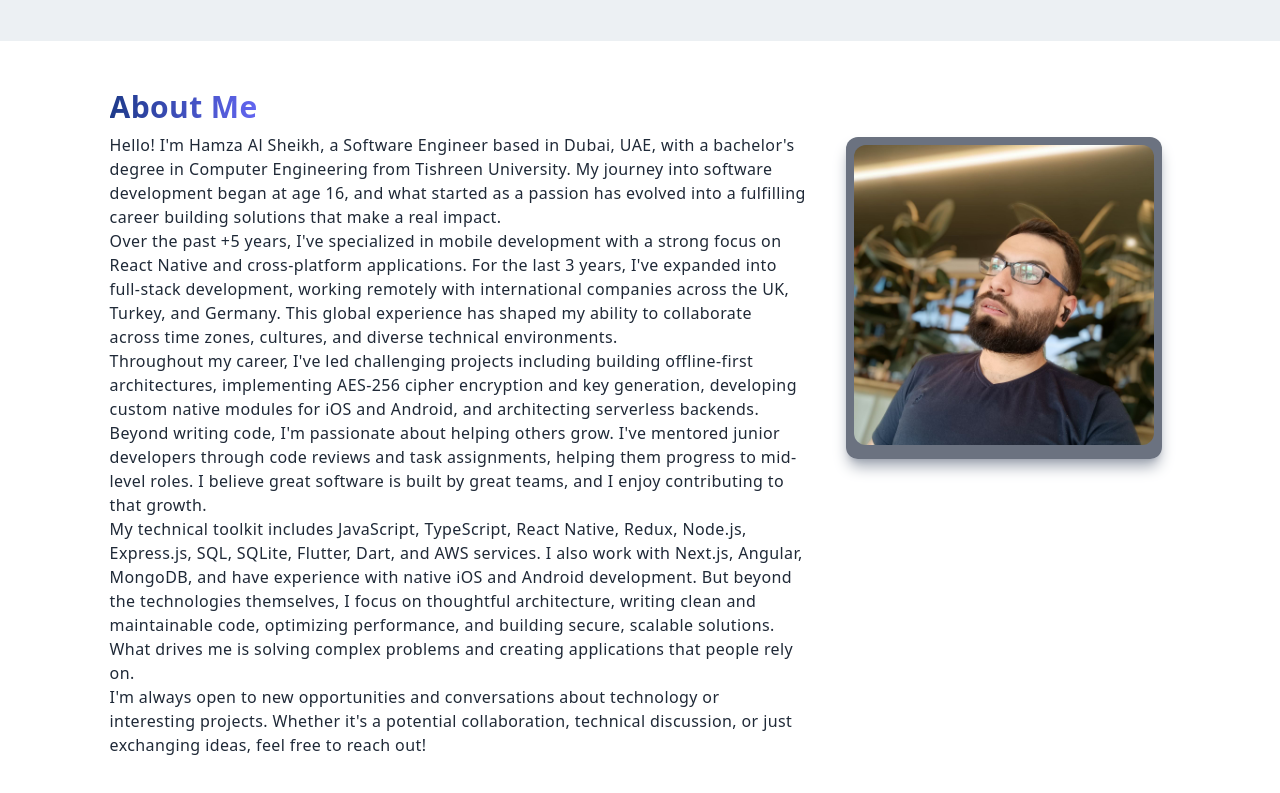
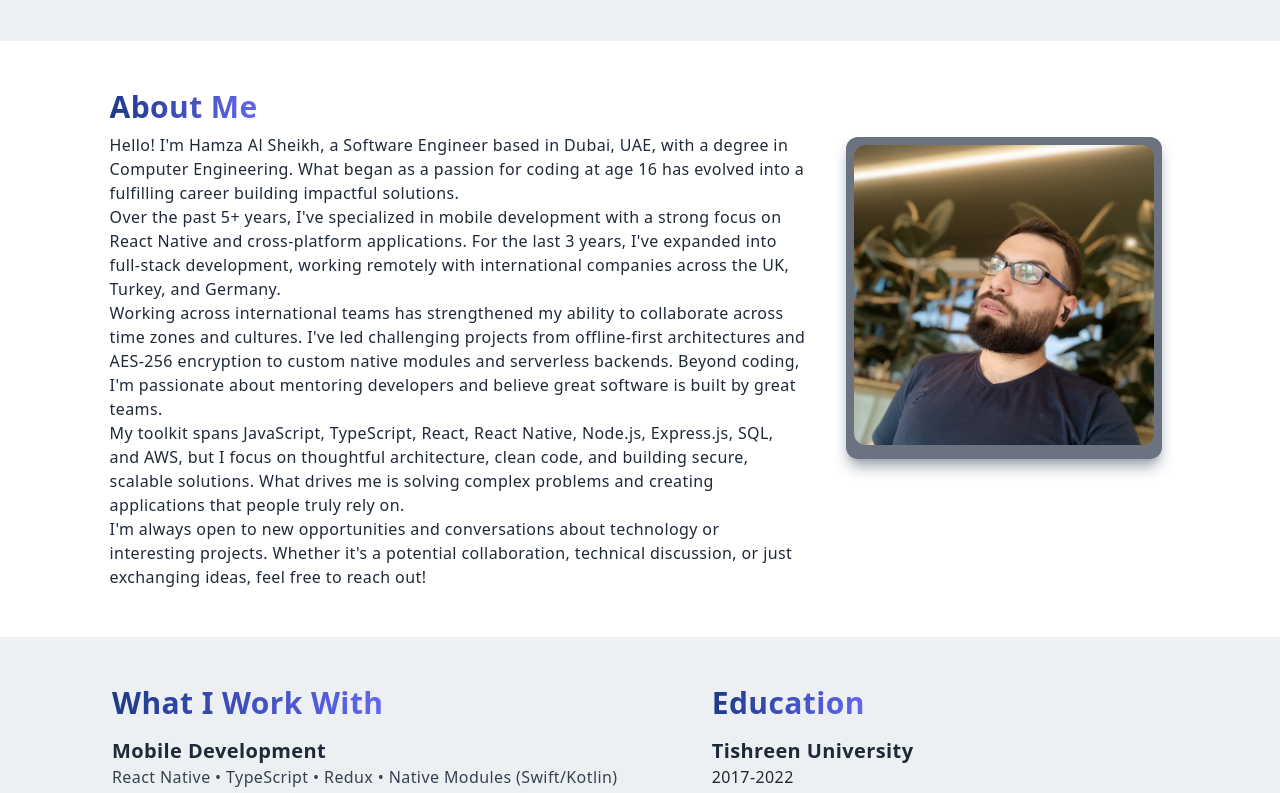
Before and after one commit to Hamza405/Portfolio, a Next.js app: page / in a window 1280 px wide. Shown: the part 560-1353 px from the top of the page. Built offline with nearby package versions, Linux system fonts and the light colour scheme; no server answers; the database is empty.

Commit message:
Edit about me

```diff
--- a/src/components/About/About.tsx
+++ b/src/components/About/About.tsx
@@ -23,36 +23,28 @@ const About: FC = () => {
           <h2 className="text-gradient inline-block mb-2">About Me</h2>
           <p>
             Hello! I'm Hamza Al Sheikh, a Software Engineer based in Dubai, UAE,
-            with a bachelor's degree in Computer Engineering from Tishreen
-            University. My journey into software development began at age 16,
-            and what started as a passion has evolved into a fulfilling career
-            building solutions that make a real impact.
+            with a degree in Computer Engineering. What began as a passion for
+            coding at age 16 has evolved into a fulfilling career building
+            impactful solutions.
             <br />
-            Over the past +5 years, I've specialized in mobile development with
+            Over the past 5+ years, I've specialized in mobile development with
             a strong focus on React Native and cross-platform applications. For
             the last 3 years, I've expanded into full-stack development, working
             remotely with international companies across the UK, Turkey, and
-            Germany. This global experience has shaped my ability to collaborate
-            across time zones, cultures, and diverse technical environments.
+            Germany.
             <br />
-            Throughout my career, I've led challenging projects including
-            building offline-first architectures, implementing AES-256 cipher
-            encryption and key generation, developing custom native modules for
-            iOS and Android, and architecting serverless backends. Beyond
-            writing code, I'm passionate about helping others grow. I've
-            mentored junior developers through code reviews and task
-            assignments, helping them progress to mid-level roles. I believe
-            great software is built by great teams, and I enjoy contributing to
-            that growth.
+            Working across international teams has strengthened my ability to
+            collaborate across time zones and cultures. I've led challenging
+            projects from offline-first architectures and AES-256 encryption to
+            custom native modules and serverless backends. Beyond coding, I'm
+            passionate about mentoring developers and believe great software is
+            built by great teams.
             <br />
-            My technical toolkit includes JavaScript, TypeScript, React Native,
-            Redux, Node.js, Express.js, SQL, SQLite, Flutter, Dart, and AWS
-            services. I also work with Next.js, Angular, MongoDB, and have
-            experience with native iOS and Android development. But beyond the
-            technologies themselves, I focus on thoughtful architecture, writing
-            clean and maintainable code, optimizing performance, and building
-            secure, scalable solutions. What drives me is solving complex
-            problems and creating applications that people rely on.
+            My toolkit spans JavaScript, TypeScript, React, React Native,
+            Node.js, Express.js, SQL, and AWS, but I focus on thoughtful
+            architecture, clean code, and building secure, scalable solutions.
+            What drives me is solving complex problems and creating applications
+            that people truly rely on.
             <br />
             I'm always open to new opportunities and conversations about
             technology or interesting projects. Whether it's a potential
```
